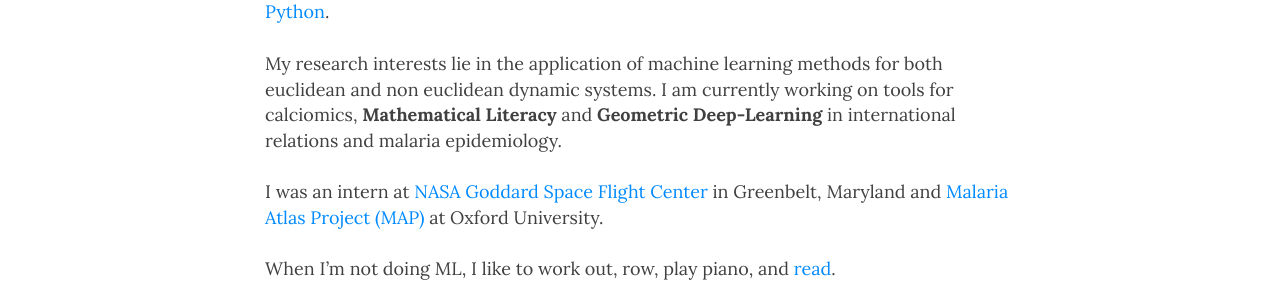
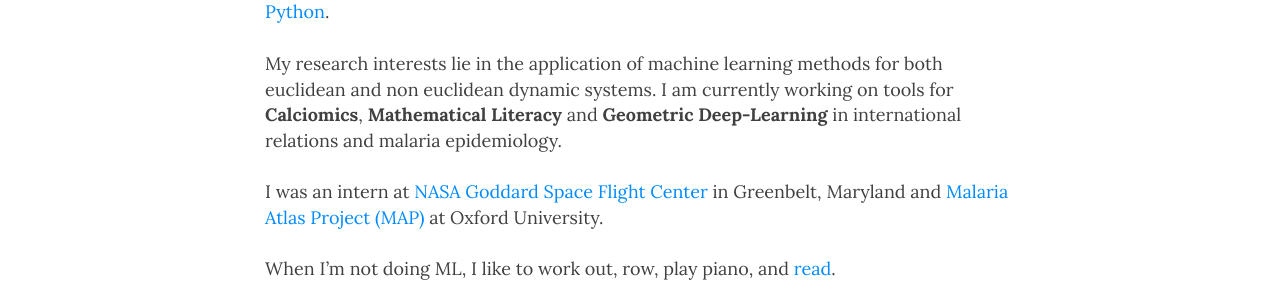
Before and after one commit to mgm79/mgm79.github.io, a Jekyll site: the page built from index.html, in a window 1280 px wide and 1041 px high. Shown: the part 320-617 px from the top of the window. Built offline with Jekyll 4.4.1, drawn with Linux system fonts in a browser that asks for light colours; nearby versions of some CDN libraries; the list of posts is cut into pages by our own code.

Commit message:
capital bold

```diff
--- a/index.html
+++ b/index.html
@@ -7,7 +7,7 @@
 
 <br>Hello there! I'm M.G. Mashiku, currently a student, studying <a href="https://en.wikipedia.org/wiki/Data_science">Data Science and Analytics</a>, and trying to understand, Spacetime phenomena and dynamic systems, advised by <a href="https://sites.google.com/view/andrepython">Andre Python</a>.<br><br>
 
-My research interests lie in the application of machine learning methods for both euclidean and non euclidean dynamic systems. I am currently working on tools for calciomics, <b>Mathematical Literacy</b> and <b>Geometric Deep-Learning</b> in international relations and malaria epidemiology.<br><br>
+My research interests lie in the application of machine learning methods for both euclidean and non euclidean dynamic systems. I am currently working on tools for <b>Calciomics</b>, <b>Mathematical Literacy</b> and <b>Geometric Deep-Learning</b> in international relations and malaria epidemiology.<br><br>
 
 I was an intern at <a href="https://www.nasa.gov/goddard">NASA Goddard Space Flight Center</a> in Greenbelt, Maryland and <a href="https://malariaatlas.org/group/geospatial-risk-stratification-elimination-mapping/">Malaria Atlas Project (MAP)</a> at Oxford University.<br><br>
 
```
